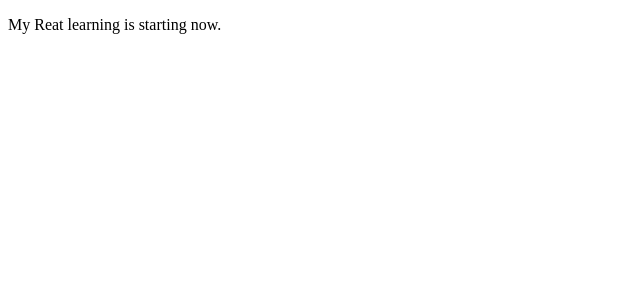
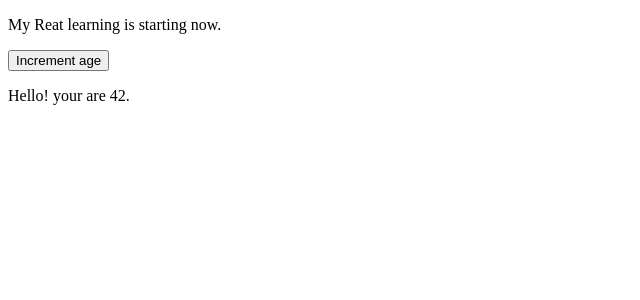
Before and after one commit to NS-25/react-concepts, a React (Vite) app: page / in a window 1280 px wide. Shown: the top 300 px of the page, without its empty margins (0-640 px from the left). Built offline with nearby package versions, Linux system fonts and the light colour scheme.

Commit message:
feat:(fix file path issue) rewrite everything

```diff
--- a/src/App.tsx
+++ b/src/App.tsx
@@ -1,9 +1,11 @@
+import Reducer from "./hooks/Reducer";
 import "./App.css";
 
 function App() {
   return (
     <>
       <p>My Reat learning is starting now.</p>
+      <Reducer />
     </>
   );
 }
```
